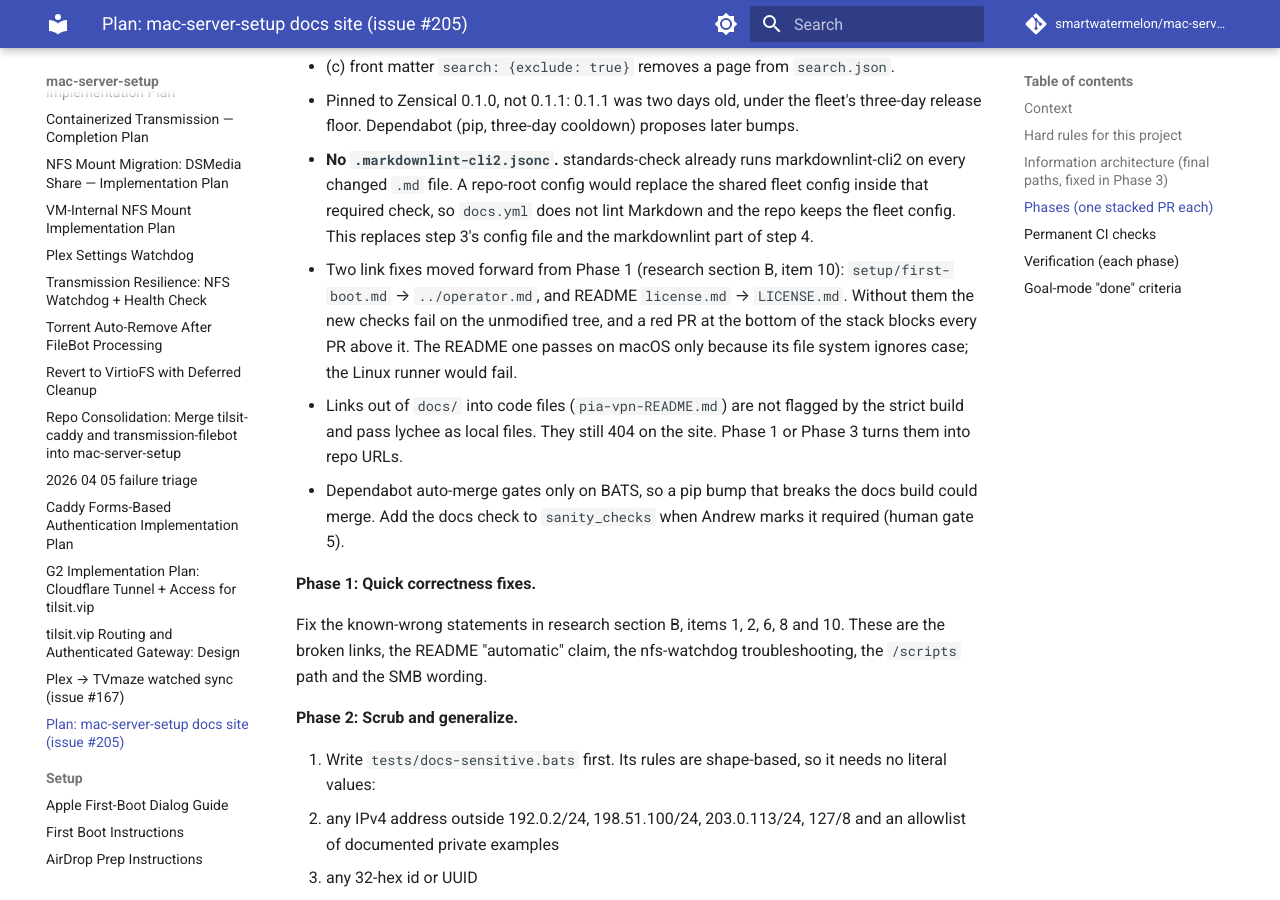
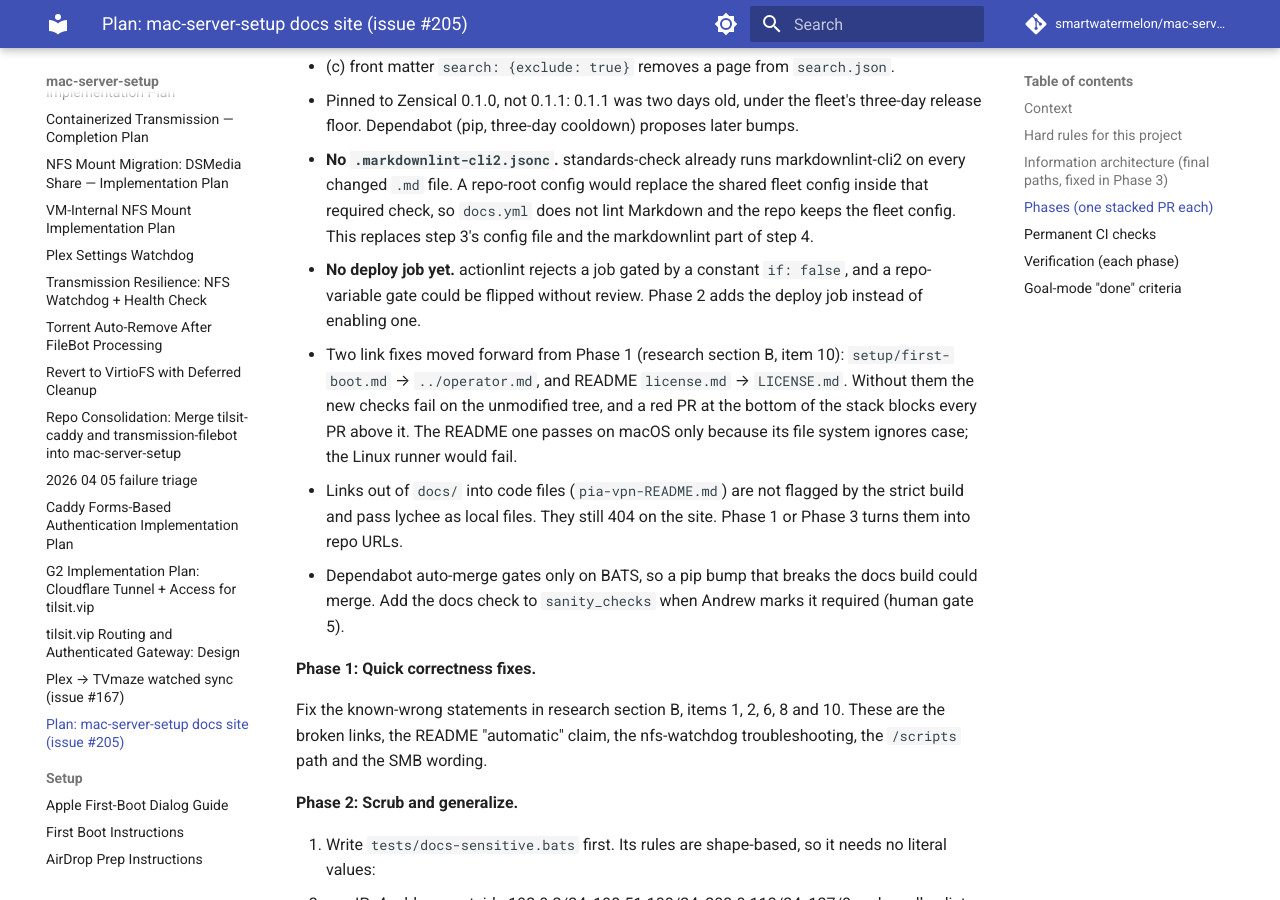
Before and after one commit to smartwatermelon/mac-server-setup, an MkDocs documentation site: the page built from docs/plans/2026-11-12-docs-site.md, in a window 1280 px wide and 900 px high, scrolled down 2575 px. Built offline with MkDocs 1.6.1 and Material for MkDocs 9.7.7, drawn with Linux system fonts in a browser that asks for light colours; comment, search, counter and statistics services are not loaded.

Commit message:
ci(docs): drop the disabled Pages deploy job
actionlint (in standards-check) rejects `if: false` as a constant
condition. A repo-variable gate would pass the linter but could be
flipped without review, so the job is removed. Phase 2 (scrub) adds the
deploy job once the pages are safe to publish.

Advances #205

```diff
--- a/docs/plans/2026-11-12-docs-site.md
+++ b/docs/plans/2026-11-12-docs-site.md
@@ -80,6 +80,7 @@ Code and alert text point at `components/<name>.md` (repo path in comments, site
   - (c) front matter `search: {exclude: true}` removes a page from `search.json`.
 - Pinned to Zensical 0.1.0, not 0.1.1: 0.1.1 was two days old, under the fleet's three-day release floor. Dependabot (pip, three-day cooldown) proposes later bumps.
 - **No `.markdownlint-cli2.jsonc`.** standards-check already runs markdownlint-cli2 on every changed `.md` file. A repo-root config would replace the shared fleet config inside that required check, so `docs.yml` does not lint Markdown and the repo keeps the fleet config. This replaces step 3's config file and the markdownlint part of step 4.
+- **No deploy job yet.** actionlint rejects a job gated by a constant `if: false`, and a repo-variable gate could be flipped without review. Phase 2 adds the deploy job instead of enabling one.
 - Two link fixes moved forward from Phase 1 (research section B, item 10): `setup/first-boot.md` → `../operator.md`, and README `license.md` → `LICENSE.md`. Without them the new checks fail on the unmodified tree, and a red PR at the bottom of the stack blocks every PR above it. The README one passes on macOS only because its file system ignores case; the Linux runner would fail.
 - Links out of `docs/` into code files (`pia-vpn-README.md`) are not flagged by the strict build and pass lychee as local files. They still 404 on the site. Phase 1 or Phase 3 turns them into repo URLs.
 - Dependabot auto-merge gates only on BATS, so a pip bump that breaks the docs build could merge. Add the docs check to `sanity_checks` when Andrew marks it required (human gate 5).
```
Also changed, not shown: 1 other file.
